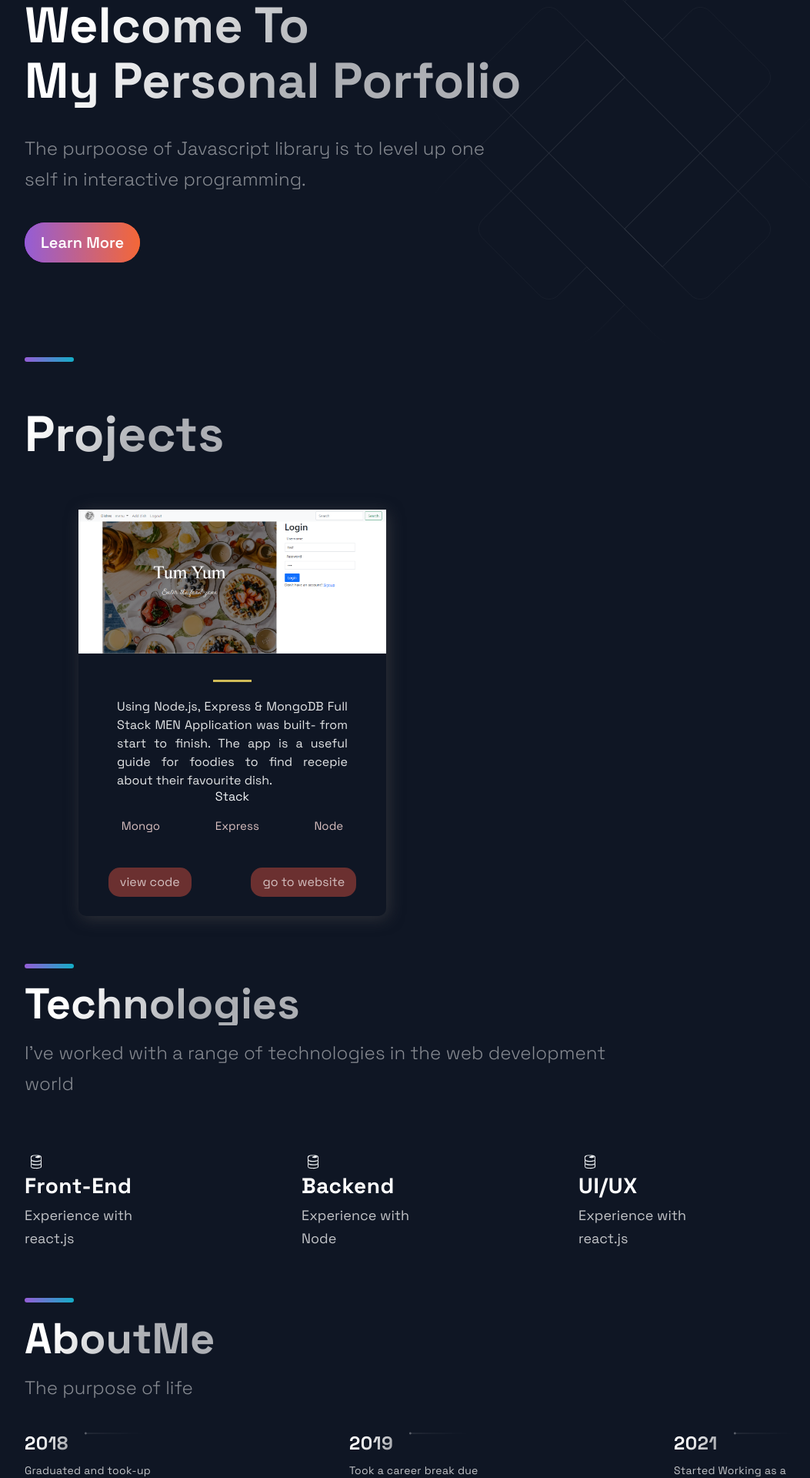
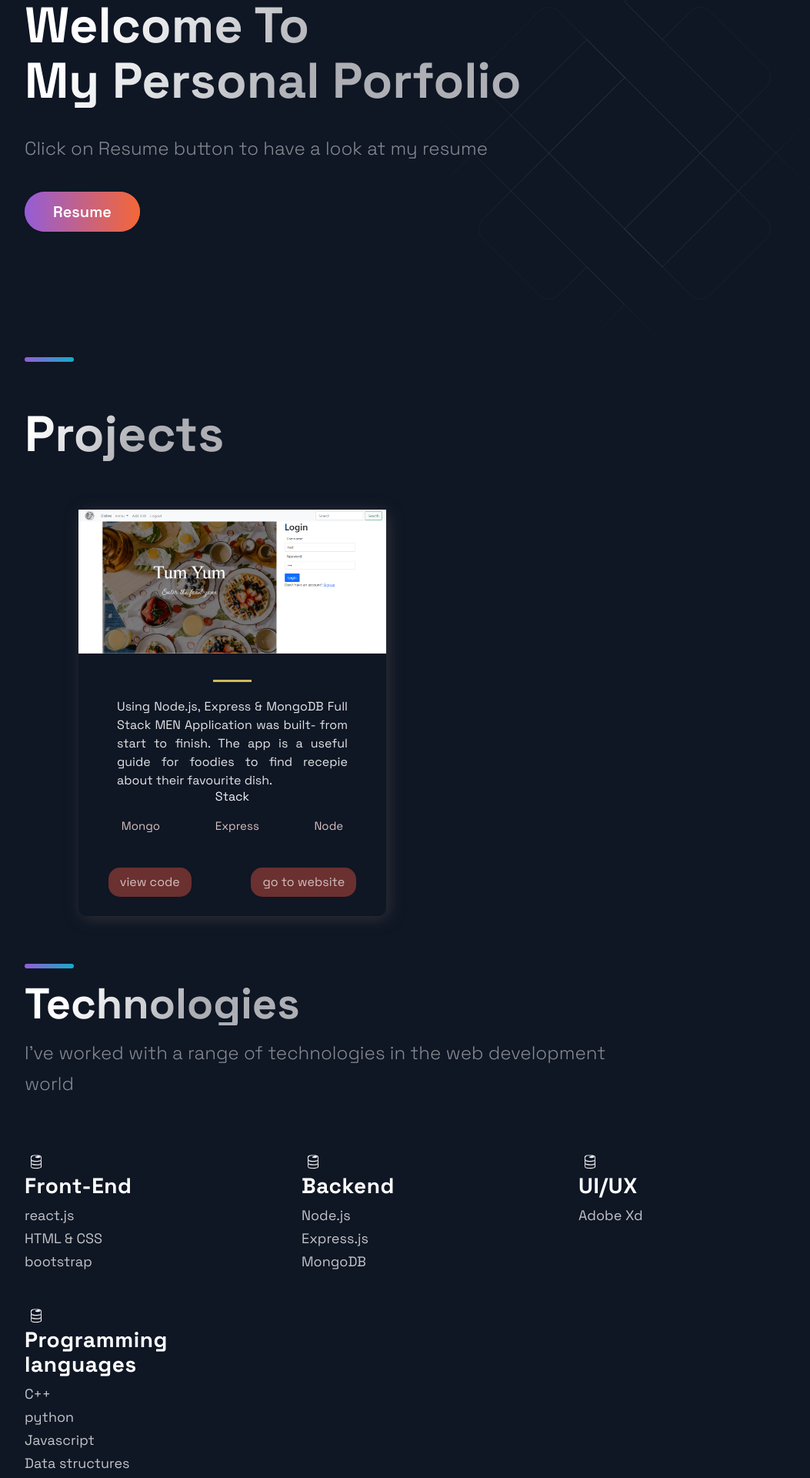
Before and after one commit to kamarajugadda-pavan-kumar/personal_portfolio_website, a Next.js app: page / in a window 1280 px wide. Shown: the part 163-2083 px from the top of the page at 77% size, without its empty margins (88-1141 px from the left). Built offline with nearby package versions, Linux system fonts and the light colour scheme.

Commit message:
many changes made to portfolio

```diff
--- a/src/components/Footer/Footer.js
+++ b/src/components/Footer/Footer.js
@@ -21,14 +21,11 @@ const Footer = () => {
             <CompanyContainer>
                 <Slogan>Innovating one project</Slogan>
                     <SocialIconsContainer>
-                    <SocialIcons href='https://github.com'>
+                    <SocialIcons href="https://github.com/kamarajugadda-pavan-kumar">
                         <AiFillGithub size='3rem' />
                     </SocialIcons>
-                    <SocialIcons href='https://linkedin.com'>
+                    <SocialIcons href="https://www.linkedin.com/in/pavan-kumar-7543b9a8">
                         <AiFillLinkedin size='3rem' />
-                    </SocialIcons>
-                    <SocialIcons href='https://instagram.com'>
-                        <AiFillInstagram size='3rem' />
                     </SocialIcons>
                     </SocialIconsContainer>
             </CompanyContainer>
--- a/src/components/Header/Header.js
+++ b/src/components/Header/Header.js
@@ -34,14 +34,11 @@ const Header = () =>  (
             </li>
         </Div2>
         <Div3>
-            <SocialIcons href='https://github.com'>
+            <SocialIcons href="https://github.com/kamarajugadda-pavan-kumar">
                 <AiFillGithub size='3rem' />
             </SocialIcons>
-            <SocialIcons href='https://linkedin.com'>
+            <SocialIcons href="https://www.linkedin.com/in/pavan-kumar-7543b9a8">
                 <AiFillLinkedin size='3rem' />
-            </SocialIcons>
-            <SocialIcons href='https://instagram.com'>
-                <AiFillInstagram size='3rem' />
             </SocialIcons>
         </Div3>
     </Container>
--- a/src/components/Hero/Hero.js
+++ b/src/components/Hero/Hero.js
@@ -13,9 +13,9 @@ const Hero = (props) => (
           </SectionTitle>
 
           <SectionText>
-              The purpoose of Javascript library is to level up one self in interactive programming.
+              Click on Resume button to have a look at my resume
           </SectionText>
-          <Button alt={true} onClick={()=>window.location.assign('https:google.com')}>Learn More</Button>
+          <Button alt={true} onClick={()=>window.location.assign("https://drive.google.com/file/d/1eEaIS_bW26VYYZuJ1Rwp3Z8a6E5jMdns/view?usp=sharing")}>Resume</Button>
       </LeftSection>
   </Section>
 );
--- a/src/components/Technologies/Technologies.js
+++ b/src/components/Technologies/Technologies.js
@@ -16,32 +16,46 @@ const Technologies = () =>  (
                         Front-End
                     </ListTitle>
                     <ListParagraph>
-                        Experience with<br/> react.js
+                        react.js <br/> HTML & CSS<br/> bootstrap
                     </ListParagraph>
                 </ListContainer>
-            </ListItem>
-            <ListItem>
+                </ListItem>
+
+                <ListItem>
                 <DiFirebase size='3rem' />
                 <ListContainer>
                     <ListTitle>
                         Backend
                     </ListTitle>
                     <ListParagraph>
-                        Experience with<br/> Node
+                         Node.js <br/> Express.js<br/> MongoDB
                     </ListParagraph>
                 </ListContainer>
-            </ListItem>
-            <ListItem>
+                </ListItem>
+
+                <ListItem>
                 <DiFirebase size='3rem' />
                 <ListContainer>
                     <ListTitle>
                         UI/UX
                     </ListTitle>
                     <ListParagraph>
-                        Experience with<br/> react.js
+                         Adobe Xd
                     </ListParagraph>
                 </ListContainer>
-            </ListItem>
+                </ListItem>
+
+                <ListItem>
+                <DiFirebase size='3rem' />
+                <ListContainer>
+                    <ListTitle>
+                        Programming languages
+                    </ListTitle>
+                    <ListParagraph>
+                        C++ <br/> python<br/>Javascript <br/>Data structures <br/> Algorithms
+                    </ListParagraph>
+                </ListContainer>
+                </ListItem>
         </List>
     </Section>
 );
--- a/src/constants/constants.js
+++ b/src/constants/constants.js
@@ -11,7 +11,7 @@ export const projects = [
 ];
 
 export const TimeLineData = [
-  { year: 2018, text: 'Graduated and took-up first job at Wipro Ltd', },
-  { year: 2019, text: 'Took a career break due to health issues', },
-  { year: 2021, text: 'Started Working as a freelance Web developer', },
+  { year: 2018, text: 'Graduated and took-up first job at Wipro Ltd. worked with excellent people and challenging projects such as automation of Invoice data entry', },
+  { year: 2019, text: 'Took a career break due to Personal reasons and have aspired for UPSC civil services examination' },
+  { year: 2021, text: 'Started Working as a freelance Web developer and building back skills to join workforce again', },
 ];
--- a/src/pages/index.js
+++ b/src/pages/index.js
@@ -17,7 +17,6 @@ const Home = () => {
       <Projects />
       <Technologies />
       <Timeline />
-      // <Acomplishments />
     </Layout>
   );
 };
```
